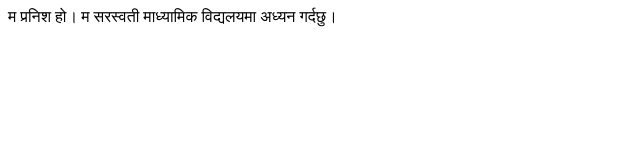
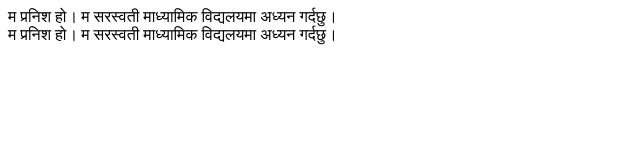
Before and after one commit to pranish-maharjan/practice, a plain HTML site: page index.html in a window 1280 px wide. Shown: the whole page, without its empty margins (0-640 px from the left). Drawn offline with Linux system fonts and the light colour scheme.

Commit message:
adding message

```diff
--- a/index.html
+++ b/index.html
@@ -10,5 +10,8 @@
     <section>
         म प्रनिश हो। म सरस्वती माध्यामिक विद्यलयमा अध्यन गर्दछु।
     </section>
+    <section>
+        म प्रनिश हो। म सरस्वती माध्यामिक विद्यलयमा अध्यन गर्दछु।
+    </section>
 </body>
 </html>
```
